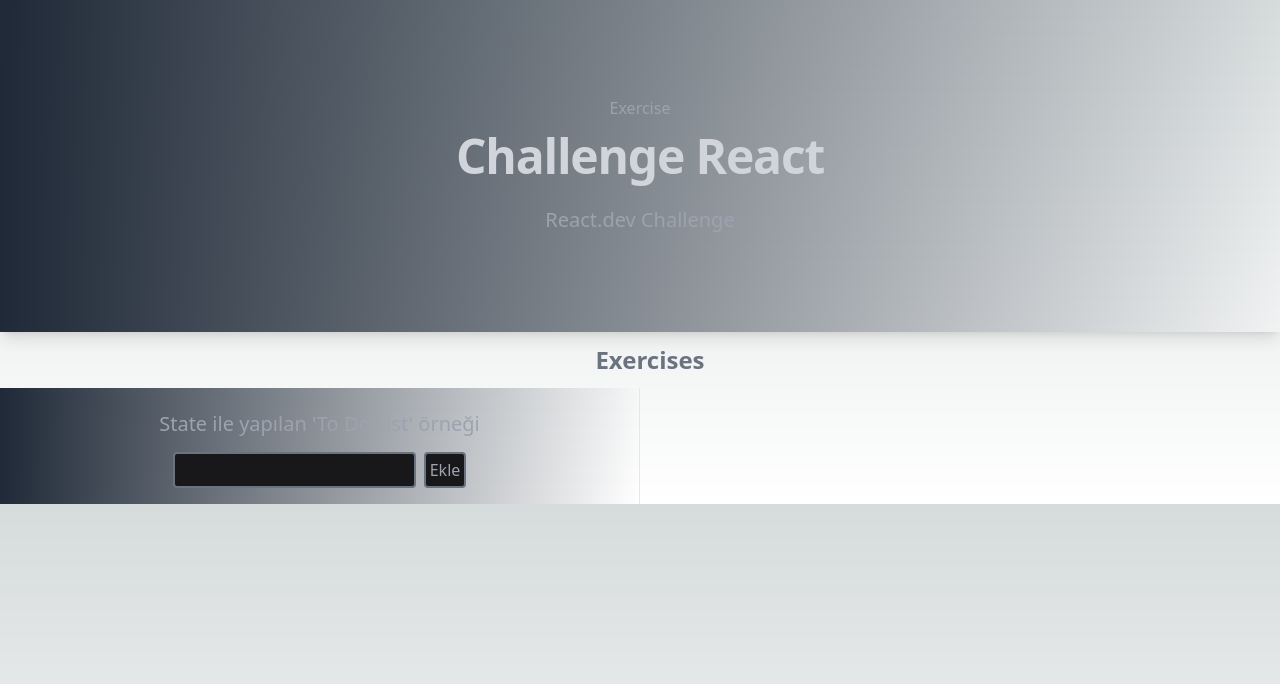
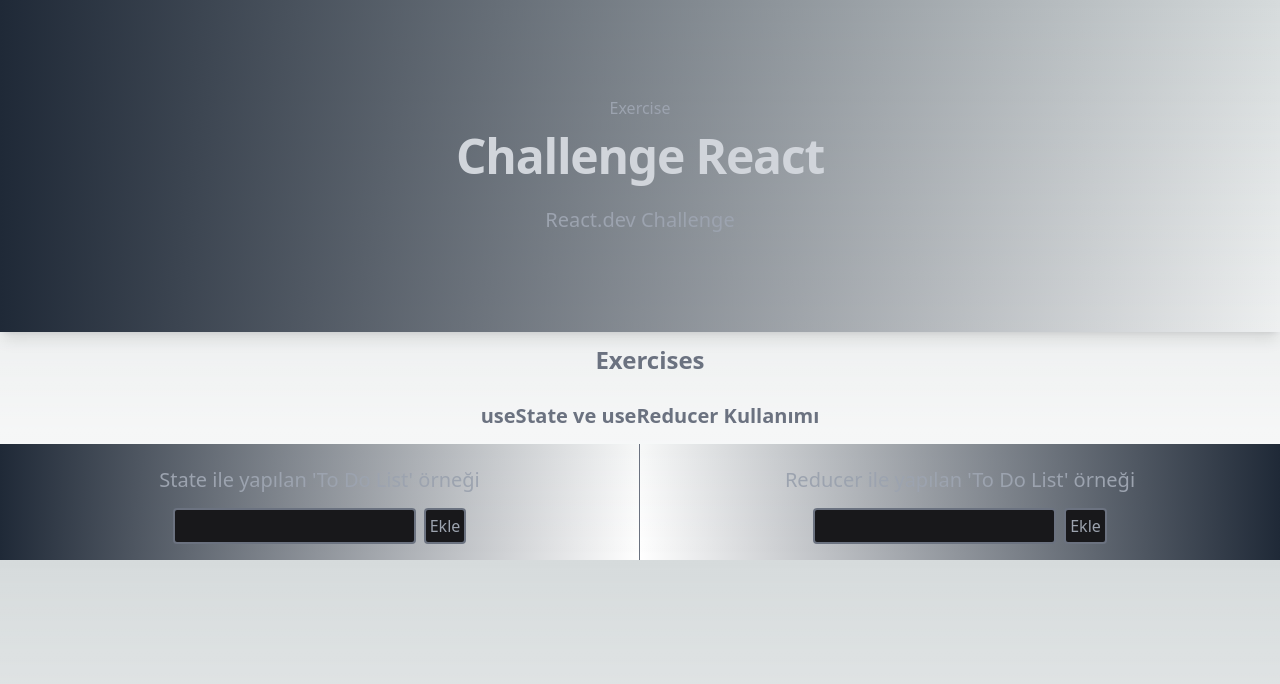
Before and after one commit to belkisarslan/challenge-react, a Next.js app: page /exercise in a window 1280 px wide. Shown: the top 684 px of the page. Built offline with nearby package versions, Linux system fonts and the light colour scheme.

Commit message:
with useReducer

```diff
--- a/src/app/exercise/page.js
+++ b/src/app/exercise/page.js
@@ -1,4 +1,5 @@
 import Hero from '@/components/hero'
+import Reducer from '@/components/reducer'
 import { State } from '@/components/state'
 import React from 'react'
 
@@ -12,8 +13,10 @@
      </Hero>
 
      <h2 className='p-3 pl-8 text-center text-gray-500 text-2xl font-semibold leading-8'>Exercises</h2>
+     <h3 className='p-3 pl-8 text-center text-gray-500 text-xl font-semibold leading-8'>useState ve useReducer Kullanımı </h3>
      <div className='flex flex-auto'>
       <State/>
+      <Reducer/>
      </div>
     </div>
   )
--- /dev/null
+++ b/src/components/reducer.js
@@ -0,0 +1,61 @@
+"use client"
+import React, { useReducer } from 'react'
+
+function reducer(state, action){
+ switch(action.type){
+    case 'SET_TODO':
+        return{
+            ...state,
+            todo: action.value
+        }
+    case 'ADD_TODO':
+        return{
+            ...state,
+            todo: '',
+            todos: [
+                ...state.todos,
+                action.todo
+            ]
+        }
+ }
+}
+export default function reducerList() {
+
+    const [state, dispatch] = useReducer(reducer, {
+        todos: [],
+        todo: ''
+    })
+
+    const submitHandle = e => {
+        e.preventDefault()
+        dispatch({
+            type: 'ADD_TODO',
+            todo: state.todo
+        })
+    }
+
+    const onChange = e => {
+        dispatch({
+            type: 'SET_TODO',
+            value: e.target.value
+        })
+    }
+
+
+  return (
+    <div className=' w-2/4 p-3 bg-gradient-to-l from-gray-800'>
+    <div className='text-center text-gray-400 text-xl leading-8 mt-2 mb-2'>Reducer ile yapılan 'To Do List' örneği</div>
+    <form className=' text-center' onSubmit={submitHandle}>
+        <input className=' rounded bg-zinc-900 text-gray-400 border-solid border-2 border-gray-500 m-1 p-1 text-center' type='text' value={state.todo} onChange={onChange}/>
+        <button className=' rounded bg-zinc-900 text-gray-400 border-solid border-2 m-1 p-1 border-gray-500 hover:text-gray-200 active:border-gray-200' disabled={!state.todo} type='submit'>Ekle</button>
+    </form>
+    <ol className=' ml-10 list-decimal'>
+        {state.todos.map((todo, index) => (
+            <li key={index}>
+              {todo}
+            </li>
+        ))}
+    </ol>
+    </div>
+  )
+}
--- a/src/components/state.js
+++ b/src/components/state.js
@@ -12,7 +12,7 @@
   }
 
   return (
-    <div className=' w-2/4 border-r p-3 bg-gradient-to-r from-gray-800'>
+    <div className=' w-2/4 border-r border-gray-500 p-3 bg-gradient-to-r from-gray-800'>
     <div className='text-center text-gray-400 text-xl leading-8 mt-2 mb-2'>State ile yapılan 'To Do List' örneği</div>
     <form className=' text-center' onSubmit={submitHandle}>
         <input className=' rounded bg-zinc-900 text-gray-400 border-solid border-2 border-gray-500 m-1 p-1 text-center' type='text' value={todo} onChange={(e) => setTodo(e.target.value)}/>
```
